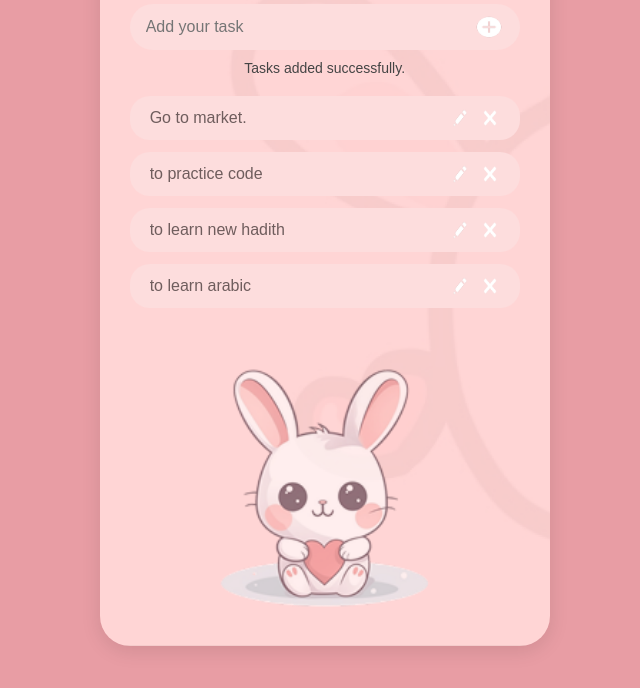
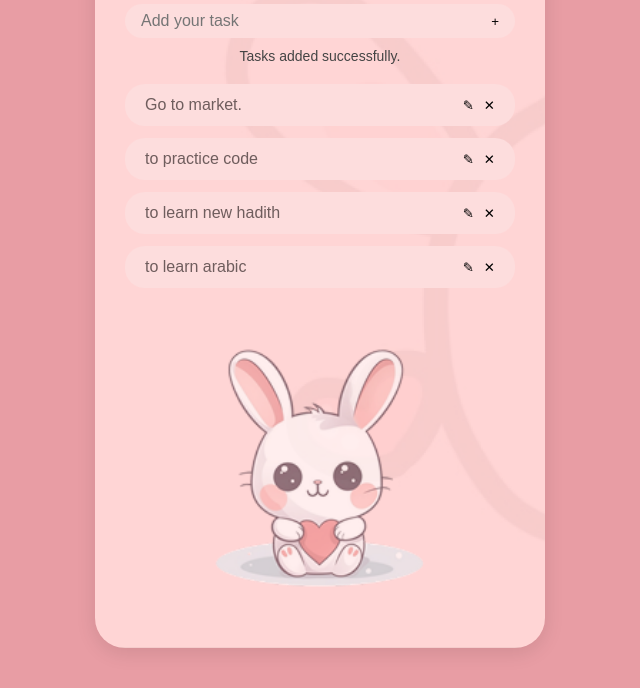
Before and after one commit to Kuludmo/-Kawaii_Todo_List, a plain HTML site: page index.html in a window 1280 px wide. Shown: the part 114-802 px from the top of the page, without its empty margins (320-960 px from the left). Drawn offline with Linux system fonts and the light colour scheme.

Commit message:
second commit

```diff
--- a/index.html
+++ b/index.html
@@ -1,4 +1,4 @@
-<<!DOCTYPE html>
+<!DOCTYPE html>
 <html lang="en">
 <head>
   <meta charset="UTF-8" />
@@ -12,9 +12,7 @@
 
     <div class="inputplace">
       <input type="text" placeholder="Add your task" />
-      <button class="add">
-        <img src="assets/add.png" alt="Add" />
-      </button>
+      <button class="add" >+</button>
     </div>
 
     <p class="description">Tasks added successfully.</p>
@@ -23,32 +21,32 @@
       <div class="task">
         <span>Go to market.</span>
         <div class="buttons">
-          <button><img src="assets/edit.png" alt="edit" /></button>
-          <button><img src="assets/close.png" alt="close" /></button>
+          <button class="edit" >✎</button>
+          <button class="close" >✕</button>
         </div>
       </div>
 
       <div class="task">
         <span>to practice code</span>
         <div class="buttons">
-          <button><img src="assets/edit.png" alt="edit" /></button>
-          <button><img src="assets/close.png" alt="close" /></button>
+          <button class="edit" >✎</button>
+          <button class="close" >✕</button>
         </div>
       </div>
 
       <div class="task">
         <span>to learn new hadith</span>
         <div class="buttons">
-          <button><img src="assets/edit.png" alt="edit" /></button>
-          <button><img src="assets/close.png" alt="close" /></button>
+          <button class="edit" >✎</button>
+          <button class="close" >✕</button>
         </div>
       </div>
 
       <div class="task">
         <span>to learn arabic</span>
         <div class="buttons">
-          <button><img src="assets/edit.png" alt="edit" /></button>
-          <button><img src="assets/close.png" alt="close" /></button>
+          <button class="edit" >✎</button>
+          <button class="close" >✕</button>
         </div>
       </div>
 
```
Also changed, not shown: assets/Close.png (deleted), assets/Edit.png (deleted), assets/add.png (deleted), assets/screenchot1.png (added), assets/screenshot.png (added), image.png (added), 1 other file.
